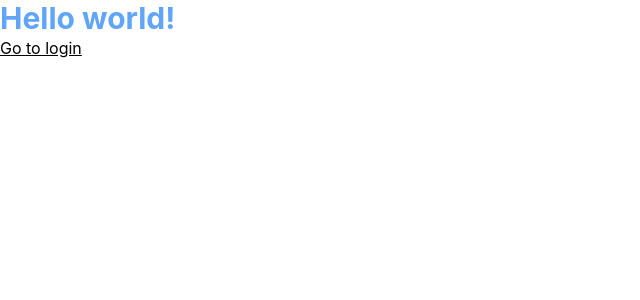
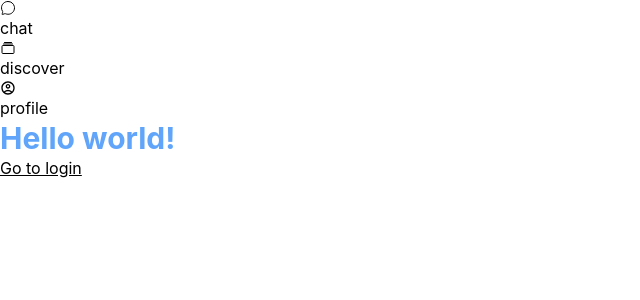
Before and after one commit to thi-nguy/matcha, a React (Create React App) app in the folder frontend/: page / in a window 1280 px wide. Shown: the top 300 px of the page, without its empty margins (0-640 px from the left). Built offline with nearby package versions, Linux system fonts and the light colour scheme.

Commit message:
thinguy/front/nav-bar: first commit, setup navbar

```diff
--- a/frontend/package.json
+++ b/frontend/package.json
@@ -15,6 +15,7 @@
     "jest": "^29.7.0",
     "react": "^18.2.0",
     "react-dom": "^18.2.0",
+    "react-icons": "^4.4.0",
     "react-router-dom": "^6.18.0",
     "react-scripts": "5.0.1",
     "ts-jest": "^29.1.1",
--- a/frontend/src/App.tsx
+++ b/frontend/src/App.tsx
@@ -1,11 +1,13 @@
 import React from "react";
 import { useNavigate } from "react-router-dom";
+import { NavBar } from "./pages/NavBar";
 
 function App() {
   const navigate = useNavigate();
 
   return (
     <>
+      <NavBar />
       <h1 className="text-3xl font-bold text-blue-400">Hello world!</h1>
       <div
         style={{ textDecoration: "underline" }}
--- /dev/null
+++ b/frontend/src/pages/NavBar.tsx
@@ -0,0 +1,36 @@
+import { IoChatbubbleOutline } from "react-icons/io5";
+import { IoAlbumsOutline } from "react-icons/io5";
+import { MdOutlineAccountCircle } from "react-icons/md";
+import { NavLink } from "react-router-dom";
+const PageList = [
+    {
+        url: "/chat",
+        name: "chat",
+        icon: <IoChatbubbleOutline />
+    },
+    {
+        url: "/discover",
+        name: "discover",
+        icon: <IoAlbumsOutline />,
+    },
+    {
+        url: "/profile",
+        name: "profile",
+        icon: <MdOutlineAccountCircle />,
+    },
+];
+export const NavBar = () => {
+    return (
+        <div className="">
+            <div className="flex-col">{PageList.map((onePage, i) => {
+                return (
+                    <NavLink to={onePage.url} key={i}>
+                        {onePage.icon}
+                        <span>{onePage.name}</span>
+                    </NavLink>
+                )
+            })}
+            </div>
+        </div>
+    );
+};
```
Also changed, not shown: 1 other file (tests, documents, lock files or other folders).
